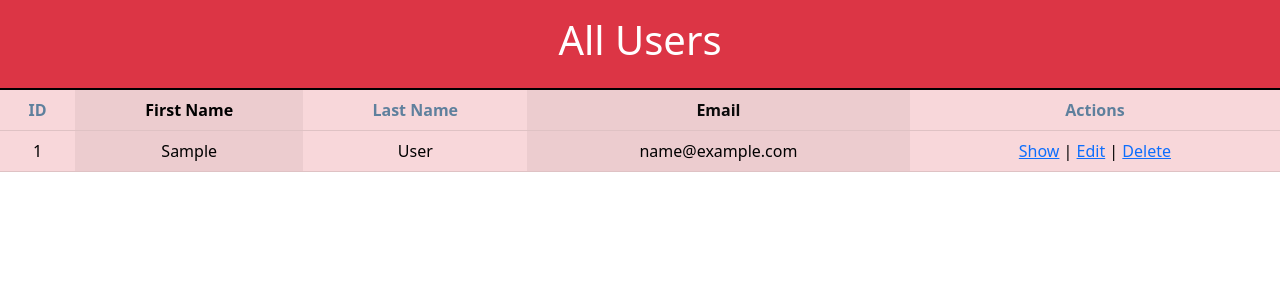
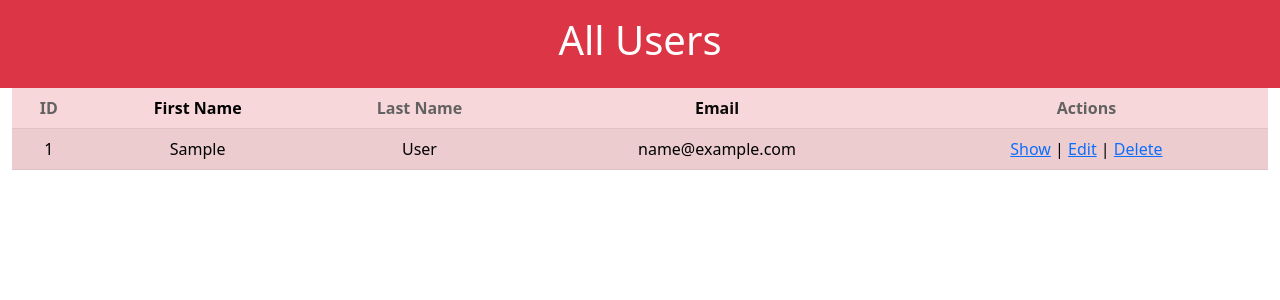
Before and after one commit to AndrewT-Tran/UsersCRUD_MVC, a Flask app: template flask_app/templates/show_users.html in a window 1280 px wide. Shown: the top 300 px of the page. Run offline with Flask 3, Linux system fonts and the light colour scheme; the template is opened without the code that fills it: most values are stand-ins (such as "Sample title", 1, 10 or a date in 2020).

Commit message:
updated html templates

```diff
--- a/flask_app/templates/show_users.html
+++ b/flask_app/templates/show_users.html
@@ -2,38 +2,31 @@
 <html lang="en">
 
 <head>
+  <meta charset="utf-8">
+  <meta name="viewport" content="width=device-width, initial-scale=1">
   <title>All Users</title>
-  <!-- Required meta tags -->
-  <meta charset="utf-8">
-  <meta name="viewport" content="width=device-width, initial-scale=1,
-      shrink-to-fit=no">
-
-  <!-- Bootstrap CSS v5.2.1 -->
-  <link href="https://cdn.jsdelivr.net/npm/bootstrap@5.2.1/dist/css/bootstrap.min.css" rel="stylesheet"
-    integrity="sha384-iYQeCzEYFbKjA/T2uDLTpkwGzCiq6soy8tYaI1GyVh/UjpbCx/TYkiZhlZB6+fzT" crossorigin="anonymous">
-
+  <link href="https://cdn.jsdelivr.net/npm/bootstrap@5.3.0/dist/css/bootstrap.min.css" rel="stylesheet"
+    integrity="sha384-9ndCyUaIbzAi2FUVXJi0CjmCapSmO7SnpJef0486qhLnuZ2cdeRhO02iuK6FUUVM" crossorigin="anonymous">
 </head>
-
 <body>
   <header>
     <!-- place navbar here -->
   </header>
 
   <main>
-    <div class="container-fluid">
+    <div class="container-fluid bs-body-color-light">
       <div class="row text-bg-danger p-3" style="text-align: center">
         <h1>All Users</h1>
       </div>
-    </div>
       <div class="table-responsive">
-      <table class="table table-danger table-striped-columns" style="text-align: center">
-        <thead class="table-group-divider table-striped-columns">
+        <table class="table table-danger table-striped" style="text-align: center">
+          <thead>
             <tr>
-            <th scope="col" style="color: rgb(95, 128, 157)">ID</th>
-            <th scope="col" style="color: rgb(0, 0, 0)">First Name</th>
-            <th scope="col" style="color: rgb(95, 128, 157)">Last Name</th>
-            <th scope="col" style="color: rgb(10, 10, 10)">Email</th>
-            <th scope="col" style="color: rgb(95, 128, 157)">Actions</th>
+              <th scope="col" style="color: rgb(99, 98, 98)">ID</th>
+              <th style="color: rgb(0, 0, 0)">First Name</th>
+              <th scope="col" style="color: rgb(99, 98, 98)">Last Name</th>
+              <th style="color: rgb(10, 10, 10)">Email</th>
+              <th scope="col" style="color: rgb(99, 98, 98)">Actions</th>
             </tr>
           </thead>
           <tbody>
@@ -48,13 +41,14 @@
                 <a href="/users/edit/{{user.id}}">Edit</a> |
                 <a href="/users/delete/{{user.id}}">Delete</a>
               </td>
+            </tr>
 
-          </tr>
             {%endfor%}
           </tbody>
         </table>
       </div>
 
+    </div>
     </main>
     <footer>
     <!-- place footer here -->
@@ -63,10 +57,8 @@
   <script src="https://cdn.jsdelivr.net/npm/@popperjs/core@2.11.6/dist/umd/popper.min.js"
     integrity="sha384-oBqDVmMz9ATKxIep9tiCxS/Z9fNfEXiDAYTujMAeBAsjFuCZSmKbSSUnQlmh/jp3" crossorigin="anonymous">
     </script>
-
-  <script src="https://cdn.jsdelivr.net/npm/bootstrap@5.2.1/dist/js/bootstrap.min.js"
-    integrity="sha384-7VPbUDkoPSGFnVtYi0QogXtr74QeVeeIs99Qfg5YCF+TidwNdjvaKZX19NZ/e6oz" crossorigin="anonymous">
-    </script>
+<script src="https://cdn.jsdelivr.net/npm/bootstrap@5.3.0/dist/js/bootstrap.bundle.min.js"
+  integrity="sha384-geWF76RCwLtnZ8qwWowPQNguL3RmwHVBC9FhGdlKrxdiJJigb/j/68SIy3Te4Bkz" crossorigin="anonymous"></script>
 </body>
 
 </html>
```
Also changed, not shown: flask_app/templates/edit.html (+6 -4 lines), flask_app/templates/user_card.html (+9 -14 lines), 2 other files. Lines whose indentation alone changed are shown as unchanged.
